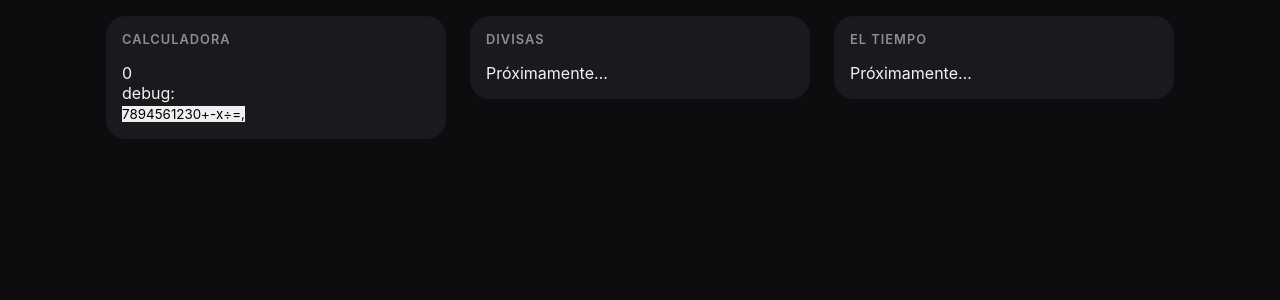
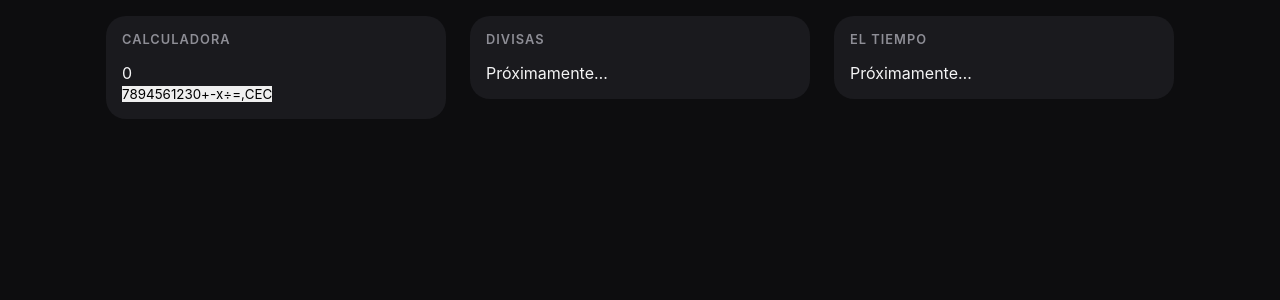
Before and after one commit to iulian640/vue-multitool, a Vue app: page / in a window 1280 px wide. Shown: the top 300 px of the page. Built offline with nearby package versions, Linux system fonts and the light colour scheme.

Commit message:
feat: add CE and C buttons to clear entry or full operation
Repurpose the debug paragraph into calc__expression, showing the pending
operation instead of raw debug text.

```diff
--- a/src/components/CalculatorCard.vue
+++ b/src/components/CalculatorCard.vue
@@ -17,6 +17,15 @@ function pressDigit(digit) {
   }
 }
 
+function pressCE(){
+  display.value = '0';
+}
+
+function pressC(){
+  display.value = '0';
+  operator.value = "";
+  previousValue.value = ""
+}
 function pressComa() {
   if(!display.value.includes(decimal)) {
     display.value += decimal; }
@@ -46,12 +55,14 @@ function pressEquals() {
   <section class="card">
     <h2 class="card__title">Calculadora</h2>
     <div class="calc__display">{{ displayText }}</div>
-    <p>debug: {{ previousValue }} {{ operator }}</p>
+    <p class="calc__expression"> {{ previousValue }} {{ operator }}</p>
     <button v-for="d in digits" :key="d" @click="pressDigit(d)">{{ d }}</button>
     <button v-for="op in ops" :key="op" @click="pressOperator(op)">
       {{ op }}
     </button>
     <button @click="pressEquals()">=</button>
     <button @click="pressComa()">,</button>
+    <button @click="pressCE()">CE</button>
+    <button @click="pressC()">C</button>
   </section>
 </template>
```
Also changed, not shown: 1 other file (tests, documents, lock files or other folders).
